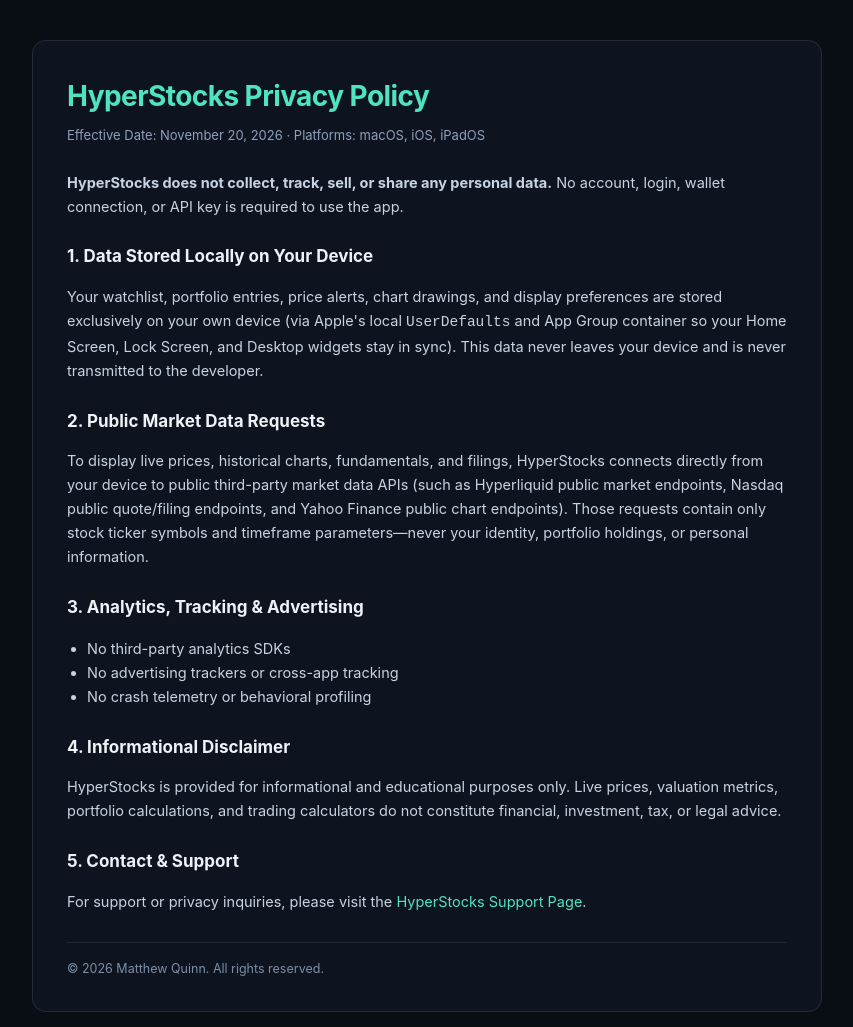
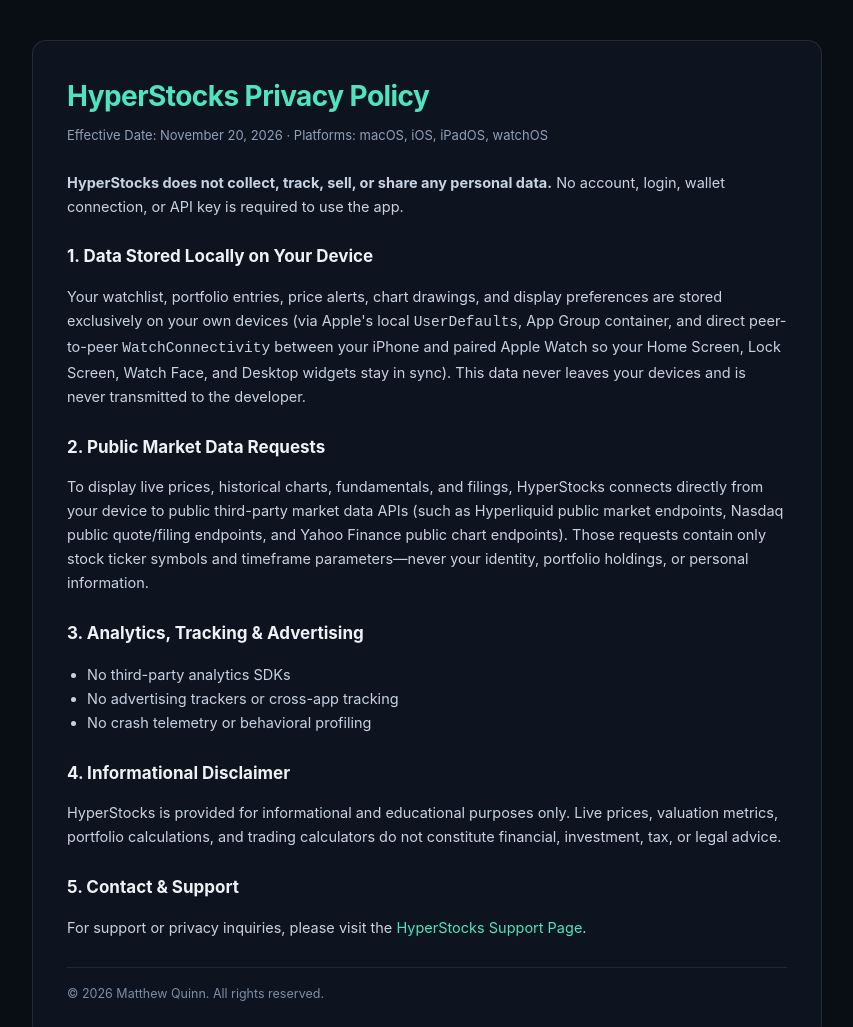
Before and after one commit to MJQSK/hyperstocks-site, a plain HTML site: page privacy.html in a window 1280 px wide. Shown: the top 1027 px of the page, without its empty margins (213-1066 px from the left). Drawn offline with Linux system fonts and the light colour scheme.

Commit message:
Document Apple Watch (watchOS) support in Privacy Policy

```diff
--- a/privacy.html
+++ b/privacy.html
@@ -35,12 +35,12 @@
 <body>
   <main>
     <h1>HyperStocks Privacy Policy</h1>
-    <div class="meta">Effective Date: November 20, 2026 · Platforms: macOS, iOS, iPadOS</div>
+    <div class="meta">Effective Date: November 20, 2026 · Platforms: macOS, iOS, iPadOS, watchOS</div>
 
     <p><strong>HyperStocks does not collect, track, sell, or share any personal data.</strong> No account, login, wallet connection, or API key is required to use the app.</p>
 
     <h2>1. Data Stored Locally on Your Device</h2>
-    <p>Your watchlist, portfolio entries, price alerts, chart drawings, and display preferences are stored exclusively on your own device (via Apple's local <code>UserDefaults</code> and App Group container so your Home Screen, Lock Screen, and Desktop widgets stay in sync). This data never leaves your device and is never transmitted to the developer.</p>
+    <p>Your watchlist, portfolio entries, price alerts, chart drawings, and display preferences are stored exclusively on your own devices (via Apple's local <code>UserDefaults</code>, App Group container, and direct peer-to-peer <code>WatchConnectivity</code> between your iPhone and paired Apple Watch so your Home Screen, Lock Screen, Watch Face, and Desktop widgets stay in sync). This data never leaves your devices and is never transmitted to the developer.</p>
 
     <h2>2. Public Market Data Requests</h2>
     <p>To display live prices, historical charts, fundamentals, and filings, HyperStocks connects directly from your device to public third-party market data APIs (such as Hyperliquid public market endpoints, Nasdaq public quote/filing endpoints, and Yahoo Finance public chart endpoints). Those requests contain only stock ticker symbols and timeframe parameters—never your identity, portfolio holdings, or personal information.</p>
```
